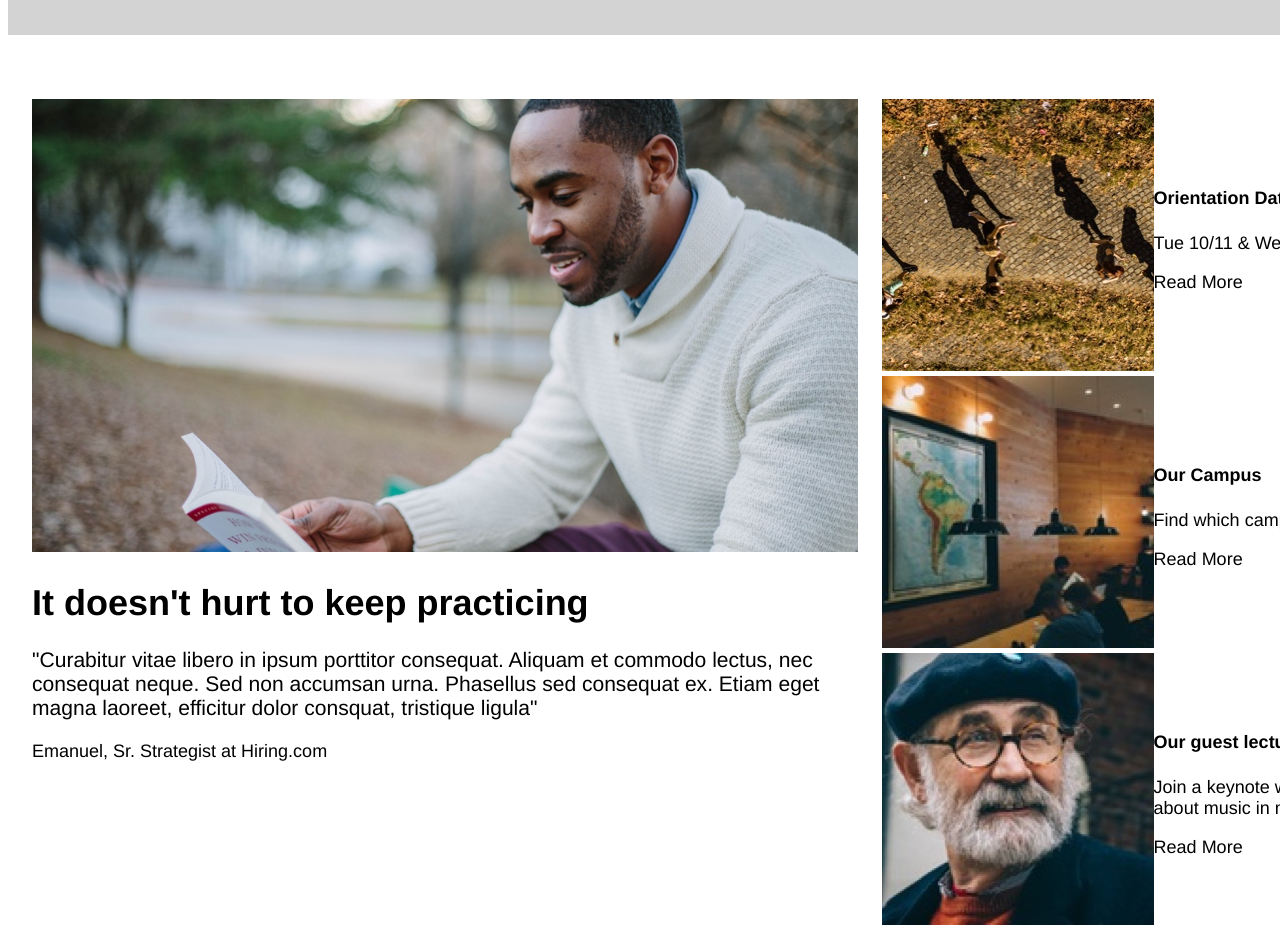
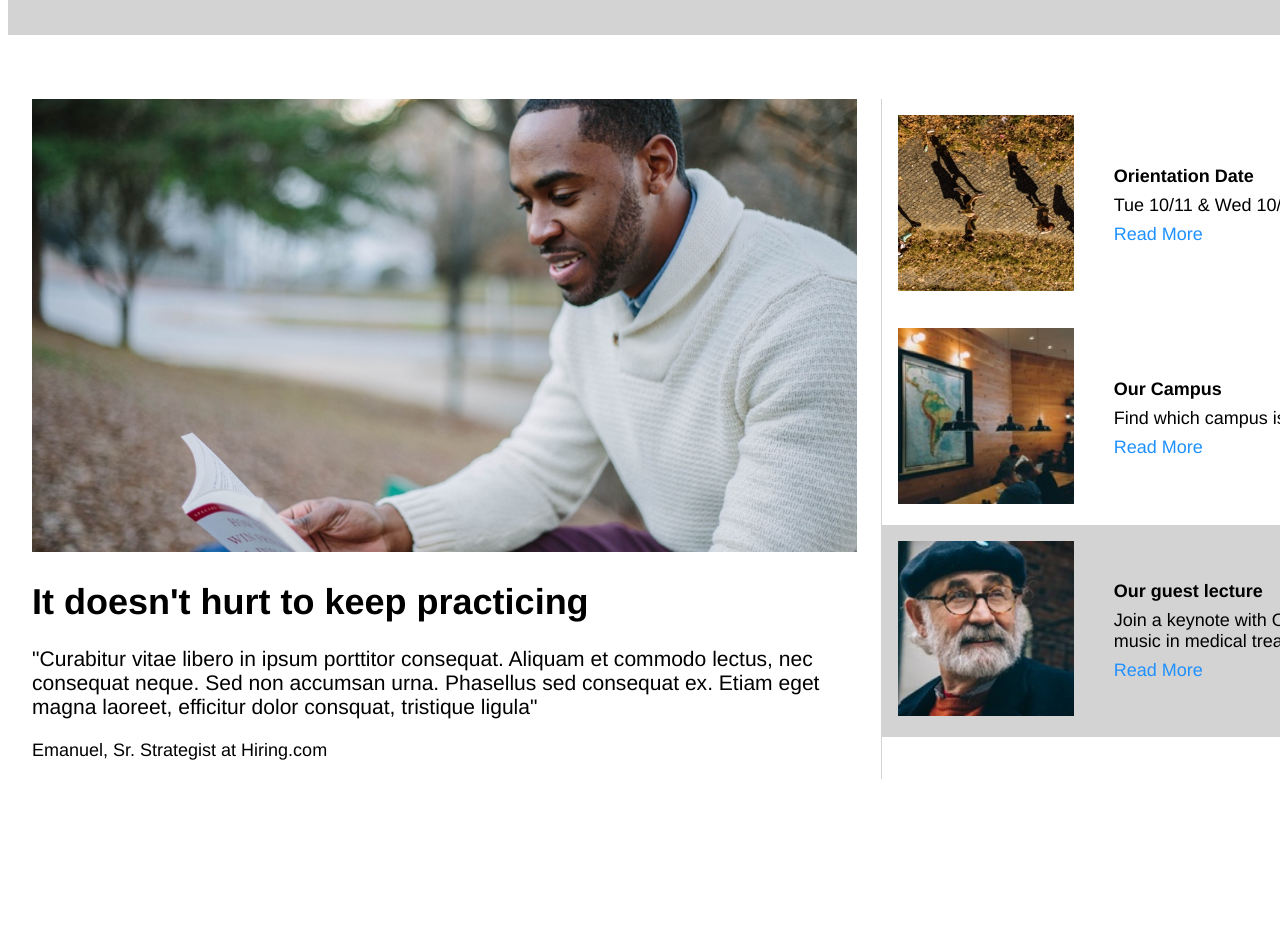
Before and after one commit to chesare40/Colmar, a plain HTML site: page index.html in a window 1280 px wide. Shown: the part 716-1649 px from the top of the page. After the commit the page ends 1535 px from the top, so only its background shows below. Drawn offline with Linux system fonts and the light colour scheme.

Commit message:
Add second banner

```diff
--- a/index.html
+++ b/index.html
@@ -70,7 +70,7 @@
             <p class="format">Read More</p>
           </div>
         </div>
-        <div class="info">
+        <div class="info background">
           <div class="img-mini">
             <img src="resources/multimedia/capstone_colmar_assets/images/information-guest-lecture.jpg">
           </div>
--- a/resources/css/style.css
+++ b/resources/css/style.css
@@ -84,23 +84,48 @@ nav span {
 
 div.left {
   width: 60%;
-  padding-right: 12px;
+  padding-right: 24px;
 }
 
 div.rigth {
   width: 40%;
-  padding-left: 12px;
+  border-left: 1px solid lightgrey;
 }
 
-.info {
+div.info {
   display: flex;
   align-items: center;
+  width: 100%;
 }
 
 div.orientation {
   width: 65%;
+  padding-left: 16px;
+}
+
+div.img-mini {
+  width: 35%;
+  padding: 16px;
 }
 
 .img-container3 img {
   width: 100%;
 }
+
+.img-mini img {
+  width: 100%;
+  height: auto;
+}
+
+.orientation p,
+.orientation h4 {
+  margin: 8px;
+}
+
+.format {
+  color: Dodgerblue;
+}
+
+.background {
+  background-color: lightgray;
+}
```
